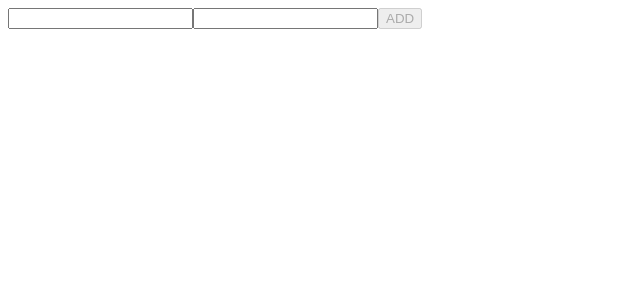
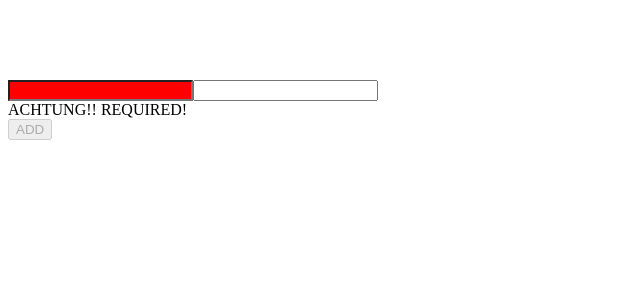
Before and after one commit to wishtack-training/wt-training-angular, an Angular app: page / in a window 1280 px wide. Shown: the top 300 px of the page, without its empty margins (0-640 px from the left). Built offline with nearby package versions, Linux system fonts and the light colour scheme.

Commit message:
Added validators.

```diff
--- a/src/app/user/user-list/user-list.component.css
+++ b/src/app/user/user-list/user-list.component.css
@@ -0,0 +1,3 @@
+input.ng-invalid {
+    background-color: red;
+}
--- a/src/app/user/user-list/user-list.component.html
+++ b/src/app/user/user-list/user-list.component.html
@@ -1,9 +1,22 @@
+<br>
+<br>
+<br>
+<br>
 <form
         [formGroup]="userForm"
         (ngSubmit)="addUser()">
 
     <input formControlName="firstName" type="text">
+
     <input formControlName="lastName" type="text">
+
+    <div *ngIf="userForm.controls.firstName.errors as errors">
+
+        <div *ngIf="errors.required">
+            ACHTUNG!! REQUIRED!
+        </div>
+
+    </div>
 
     <button
             [disabled]="!userForm.valid"
--- a/src/app/user/user-list/user-list.component.ts
+++ b/src/app/user/user-list/user-list.component.ts
@@ -4,6 +4,7 @@ import { FormControl, FormGroup, Validators } from '@angular/forms';
 import { UserStore } from '../user-store';
 import { User } from '../user';
 import 'rxjs/add/operator/debounceTime';
+import { isValidTgi } from './user-validators';
 
 @Component({
     selector: 'wt-user-list',
@@ -20,7 +21,9 @@ export class UserListComponent {
 
         this.userForm = new FormGroup({
             firstName: new FormControl(null, [
-                Validators.required
+                Validators.required,
+                Validators.maxLength(5),
+                isValidTgi
             ]),
             lastName: new FormControl()
         });
--- /dev/null
+++ b/src/app/user/user-list/user-validators.ts
@@ -0,0 +1,30 @@
+/**
+ *
+ * (c) 2013-2017 Wishtack
+ *
+ * $Id: $
+ */
+import { AbstractControl, ValidatorFn } from '@angular/forms';
+
+
+export const isValidPrefix = (prefix) => (control: AbstractControl) => {
+
+    if (control.value == null) {
+        return {
+            invalidPrefix: {
+                isEmpty: true
+            }
+        };
+    }
+
+    if (!control.value.startsWith(prefix)) {
+        return {
+            invalidPrefix: true
+        };
+    }
+
+    return null;
+
+};
+
+export const isValidTgi: ValidatorFn = isValidPrefix('TGI');
--- a/src/app/user/user.ts
+++ b/src/app/user/user.ts
@@ -4,7 +4,6 @@
  *
  * $Id: $
  */
-
 
 export class UserSchema {
 
```
